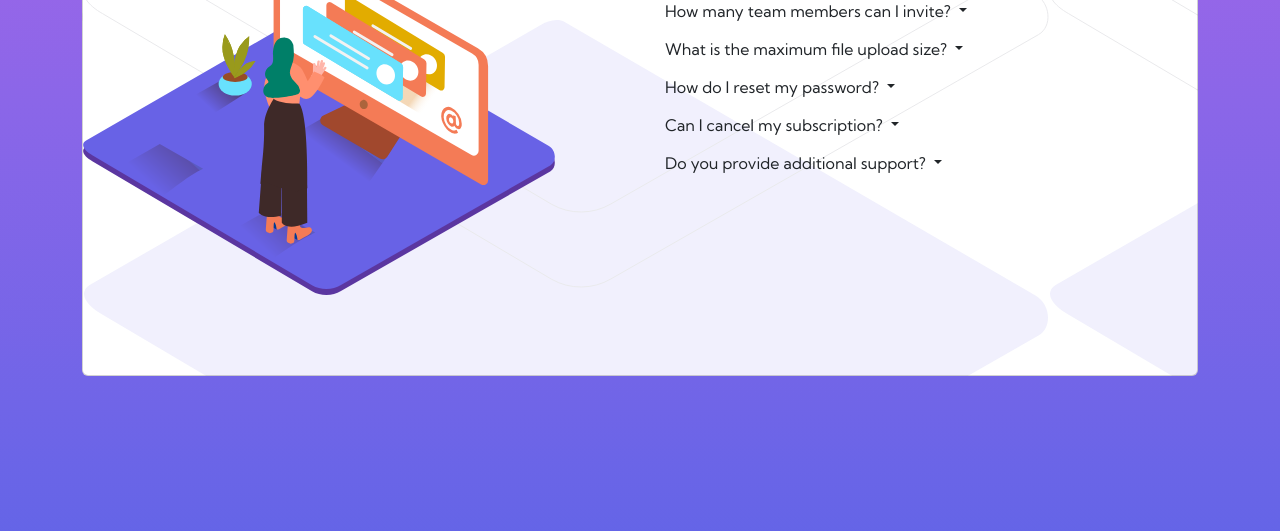
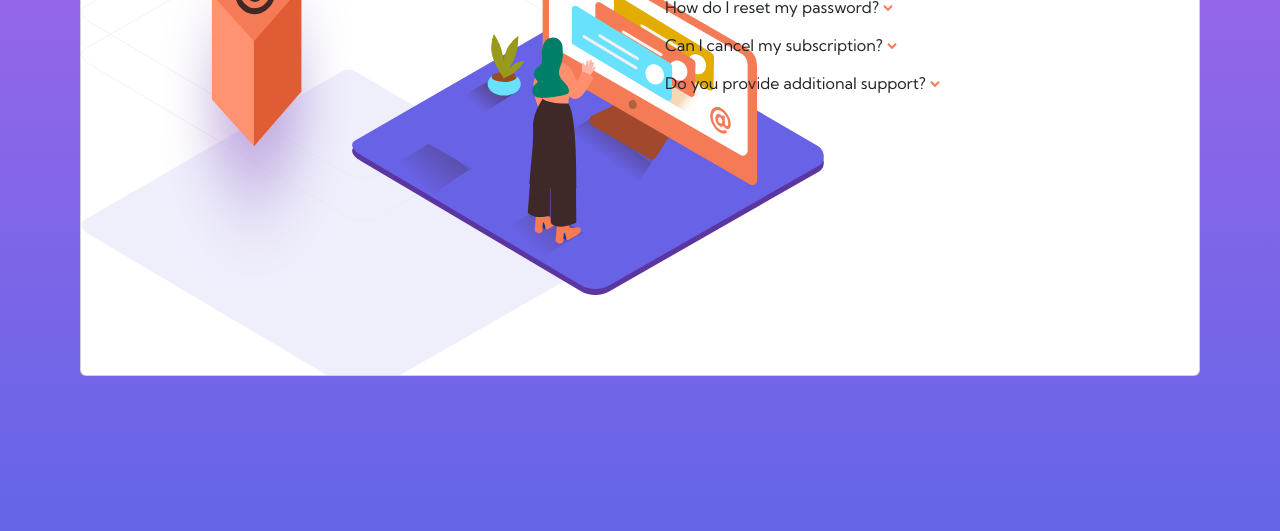
Before and after one commit to agomez99/AccordianCard, a plain HTML site: page index.html in a window 1280 px wide. Shown: the part 301-832 px from the top of the page. Drawn offline with nearby package versions, Linux system fonts and the light colour scheme.

Commit message:
2 files modified

```diff
--- a/index.html
+++ b/index.html
@@ -21,22 +21,33 @@
   </head>
   <body>
     <main>
-      <div class="container">
+      <div class="container-fluid">
         <div class="card" style="width: 70rem">
           <div class="row">
             <div class="col-md-6 col-sm-12">
-              <div>
-                <img src="./images/illustration-woman-online-desktop.svg" />
+              <div class="img-col">
+              <img src="./images/illustration-box-desktop.svg" />
+
+                <img
+                  src="./images/illustration-woman-online-desktop.svg"
+                  class="banner-image-desk"
+                  alt="banner-image"
+                />
+                <img
+                  src="./images/illustration-woman-online-mobile.svg"
+                  class="banner-image-mobile"
+                  alt="banner-image"
+                />
               </div>
             </div>
             <div class="col-md-6 col-sm-12">
-              <div>
+              <div class="drop-down-column">
                 <div>
                   <h1>FAQ</h1>
                 </div>
                 <div class="dropdown">
                   <button
-                    class="btn dropdown-toggle"
+                    class="btn"
                     type="button"
                     id="dropdownMenuButton"
                     data-toggle="dropdown"
@@ -44,6 +55,7 @@
                     aria-expanded="false"
                   >
                     How many team members can I invite?
+                    <img src="./images/icon-arrow-down.svg" />
                   </button>
                   <div
                     class="dropdown-menu"
@@ -51,13 +63,13 @@
                   >
                     <p class="dropdown-item" href="#">
                       You can invite up to 2 additional users on the Free plan.
-                      There is no limit on team members for the Premium plan.</p
-                    >
+                      There is no limit on team members for the Premium plan.
+                    </p>
                   </div>
                 </div>
                 <div class="dropdown">
                   <button
-                    class="btn dropdown-toggle"
+                    class="btn"
                     type="button"
                     id="dropdownMenuButton"
                     data-toggle="dropdown"
@@ -65,6 +77,7 @@
                     aria-expanded="false"
                   >
                     What is the maximum file upload size?
+                    <img src="./images/icon-arrow-down.svg" />
                   </button>
                   <div
                     class="dropdown-menu"
@@ -72,13 +85,13 @@
                   >
                     <p class="dropdown-item" href="#">
                       No more than 2GB. All files in your account must fit your
-                      allotted storage space.</p
-                    >
+                      allotted storage space.
+                    </p>
                   </div>
                 </div>
                 <div class="dropdown">
                   <button
-                    class="btn  dropdown-toggle"
+                    class="btn"
                     type="button"
                     id="dropdownMenuButton"
                     data-toggle="dropdown"
@@ -86,6 +99,7 @@
                     aria-expanded="false"
                   >
                     How do I reset my password?
+                    <img src="./images/icon-arrow-down.svg" />
                   </button>
                   <div
                     class="dropdown-menu"
@@ -94,13 +108,13 @@
                     <p class="dropdown-item" href="#">
                       Click “Forgot password” from the login page or “Change
                       password” from your profile page. A reset link will be
-                      emailed to you.</p
-                    >
+                      emailed to you.
+                    </p>
                   </div>
                 </div>
                 <div class="dropdown">
                   <button
-                    class="btn  dropdown-toggle"
+                    class="btn"
                     type="button"
                     id="dropdownMenuButton"
                     data-toggle="dropdown"
@@ -108,6 +122,7 @@
                     aria-expanded="false"
                   >
                     Can I cancel my subscription?
+                    <img src="./images/icon-arrow-down.svg" />
                   </button>
                   <div
                     class="dropdown-menu"
@@ -115,13 +130,13 @@
                   >
                     <p class="dropdown-item" href="#">
                       Yes! Send us a message and we’ll process your request no
-                      questions asked.</p
-                    >
+                      questions asked.
+                    </p>
                   </div>
                 </div>
                 <div class="dropdown">
                   <button
-                    class="btn  dropdown-toggle"
+                    class="btn"
                     type="button"
                     id="dropdownMenuButton"
                     data-toggle="dropdown"
@@ -129,6 +144,7 @@
                     aria-expanded="false"
                   >
                     Do you provide additional support?
+                    <img src="./images/icon-arrow-down.svg" />
                   </button>
                   <div
                     class="dropdown-menu"
@@ -136,8 +152,8 @@
                   >
                     <p class="dropdown-item" href="#">
                       Chat and email support is available 24/7. Phone lines are
-                      open during normal business hours.</p
-                    >
+                      open during normal business hours.
+                    </p>
                   </div>
                 </div>
               </div>
--- a/styles.css
+++ b/styles.css
@@ -20,7 +20,7 @@ body {
     hsl(240, 73%, 65%)
   ); /* W3C, IE 10+/ Edge, Firefox 16+, Chrome 26+, Opera 12+, Safari 7+ */
 }
-.container {
+.container-fluid {
   min-height: 100vh;
   padding: 0 0.5rem;
   display: flex;
@@ -28,21 +28,38 @@ body {
   align-items: center;
   font-family: 'Kumbh Sans', sans-serif;
 }
+.img-col{
+  background-image: url('./images/bg-pattern-desktop.svg');
+  background-size: cover;
+  padding: 5rem;
+  display: flex;
+}
 
 main {
   padding: 1rem;
 }
-.card {
-  background-image: url('./images/bg-pattern-desktop.svg');
-  background-position: left;
-  padding-top: 5rem;
-  padding-bottom: 5rem;
+.card{
+}
+.banner-image-mobile{
+  display: none;
 }
 
 h1 {
   font-weight: bold;
   font-size: 1.5rem;
+  font-family: 'Kumbh Sans', sans-serif;
+
 }
 .dropdown-item {
   width: 400px;
 }
+
+@media (max-width: 600px) {
+  .banner-image-mobile{
+    display: block;
+  }
+
+  .banner-image-desk{
+    display: none;
+  }
+}
```
